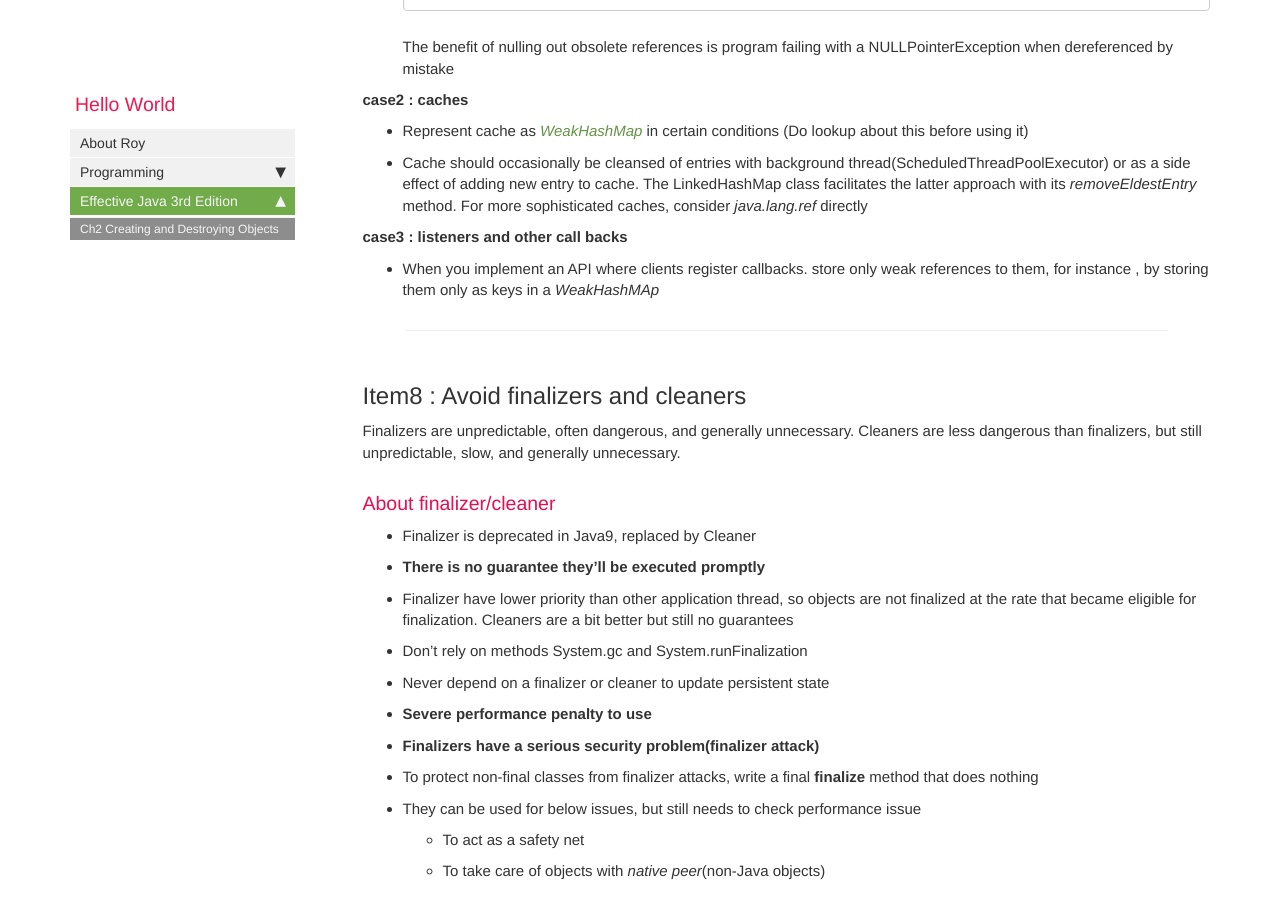
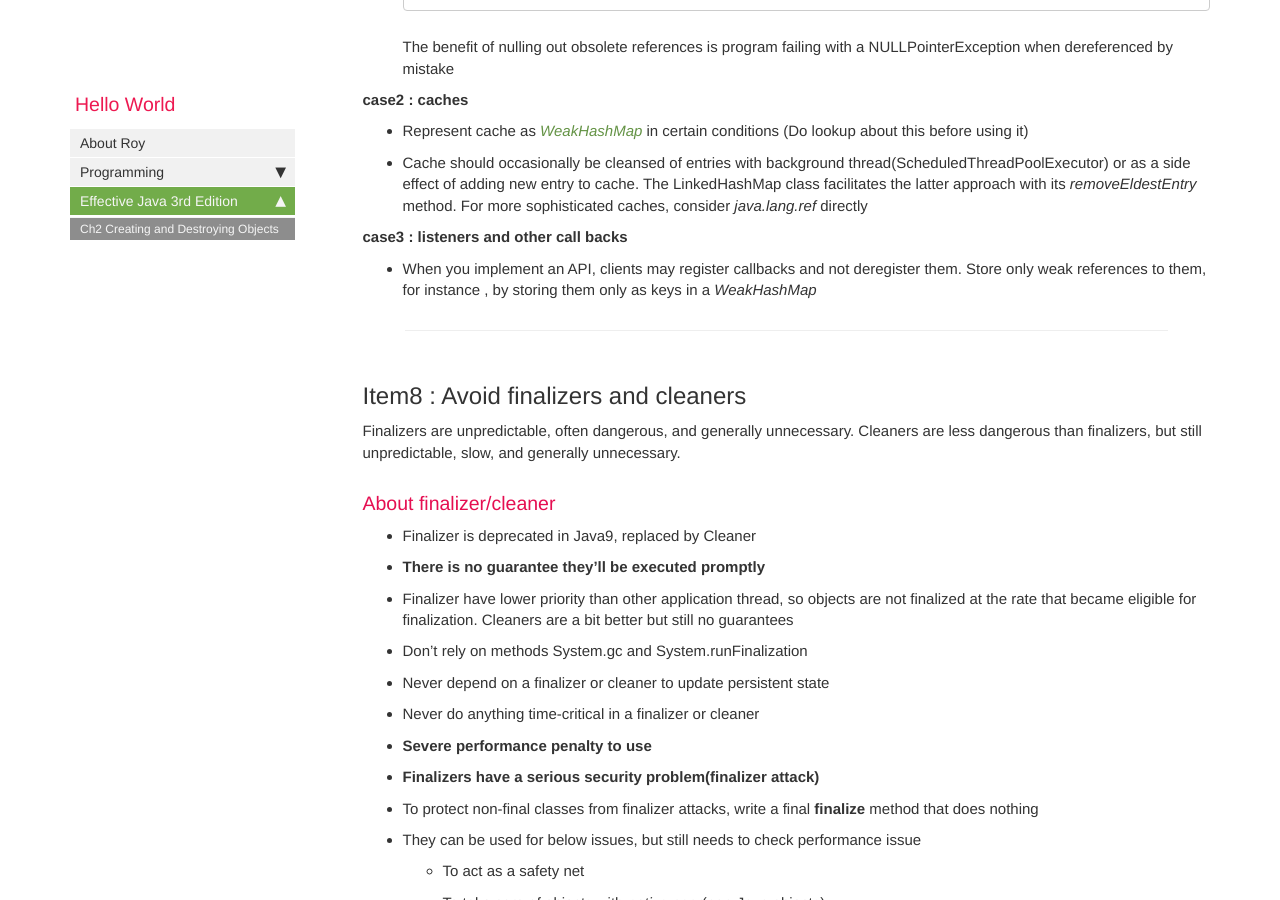
Before and after one commit to RoySRose/Roy, a Jekyll site: the page built from pages/effective_java_3rd/ef3_chapter2.md, in a window 1280 px wide and 900 px high, scrolled down 1849 px. Built offline with Jekyll 4.4.1, drawn with Linux system fonts in a browser that asks for light colours; nearby versions of some CDN libraries; comment, search, counter and statistics services are not loaded.

Commit message:
update EJ3ch2

```diff
--- a/pages/effective_java_3rd/ef3_chapter2.md
+++ b/pages/effective_java_3rd/ef3_chapter2.md
@@ -86,8 +86,8 @@ program failing with a NULLPointerException when dereferenced by mistake
 The LinkedHashMap class facilitates the latter approach with its *removeEldestEntry* method. For more sophisticated caches, consider *java.lang.ref* directly
 
 **case3 : listeners and other call backs**
-* When you implement an API where clients register callbacks.
-store only weak references to them, for instance , by storing them only as keys in a *WeakHashMAp*
+* When you implement an API, clients may register callbacks and not deregister them.
+Store only weak references to them, for instance , by storing them only as keys in a *WeakHashMap*
 
 
 
@@ -104,6 +104,7 @@ Cleaners are less dangerous than finalizers, but still unpredictable, slow, and
  Cleaners are a bit better but still no guarantees
  - Don't rely on methods System.gc and System.runFinalization
  - Never depend on a finalizer or cleaner to update persistent state
+ - Never do anything time-critical in a finalizer or cleaner
  - **Severe performance penalty to use**
  - **Finalizers have a serious security problem(finalizer attack)**
  - To protect non-final classes from finalizer attacks, write a final **finalize** method that does nothing
```
